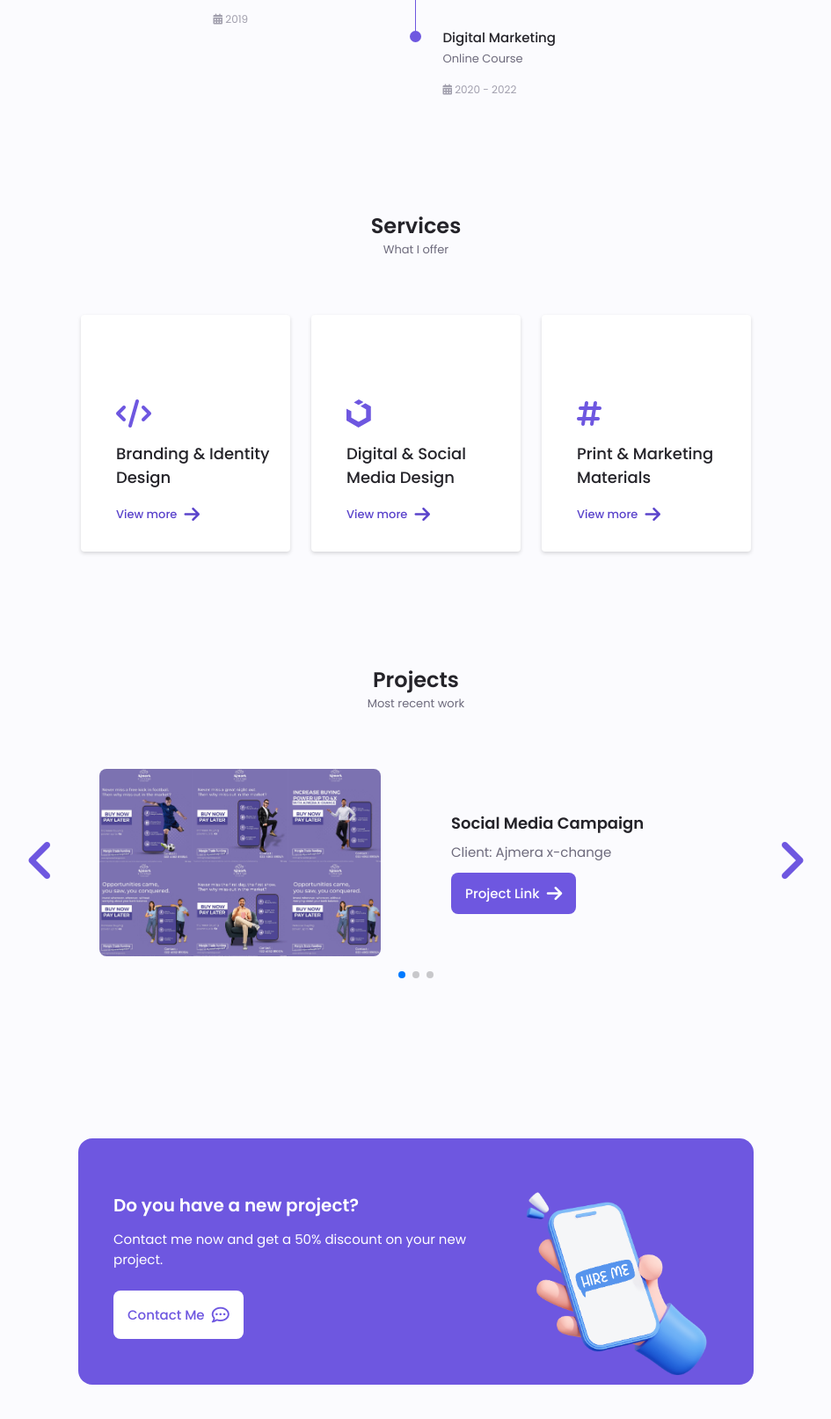
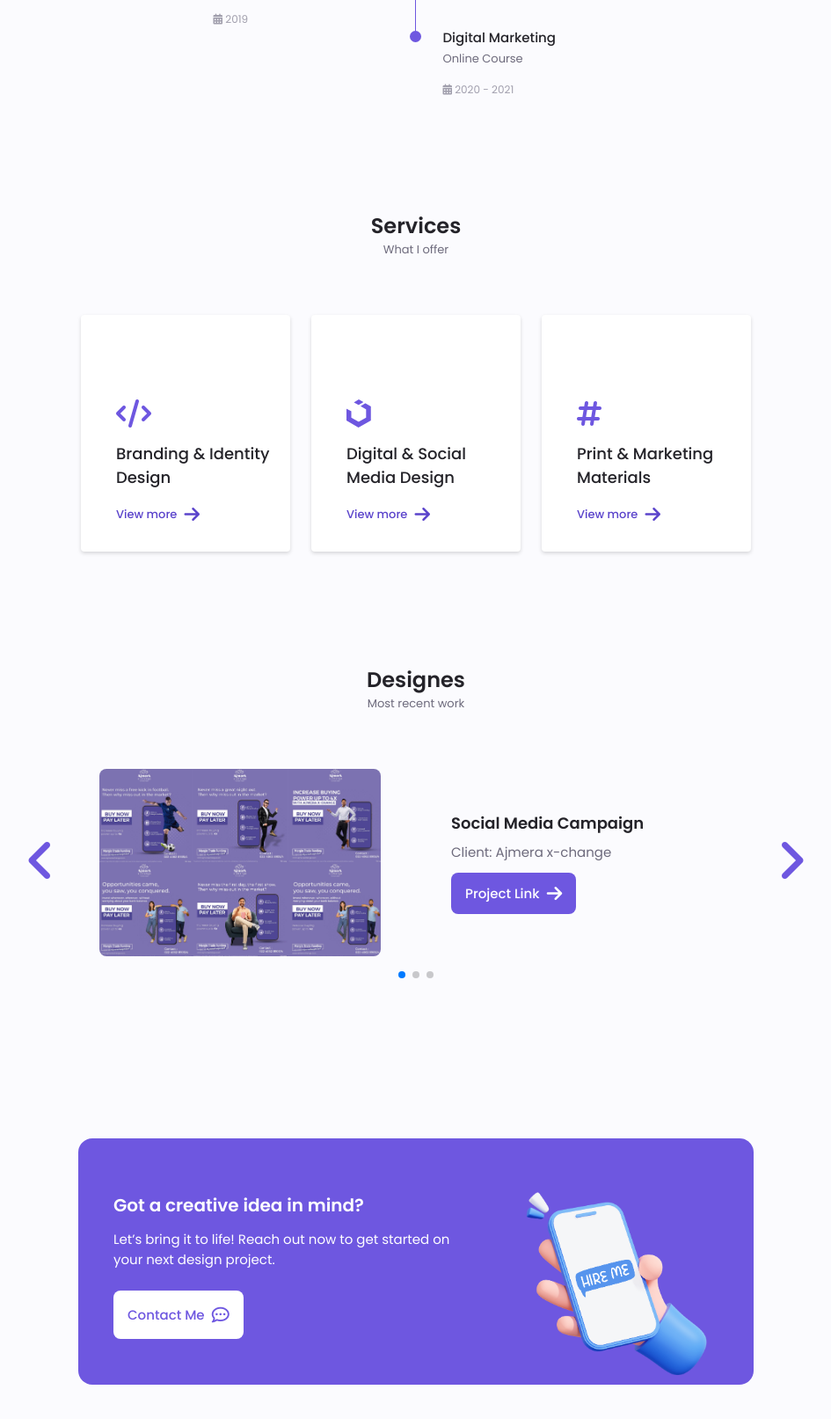
Before and after one commit to vikaspatil1523/ABHIJIT-JADHAV-PORTFOLIO, a plain HTML site: page index.html in a window 1280 px wide. Shown: the part 2256-3869 px from the top of the page at 88% size, without its empty margins (167-1112 px from the left). Drawn offline with Linux system fonts and the light colour scheme.

Commit message:
Update index.html

```diff
--- a/index.html
+++ b/index.html
@@ -313,7 +313,7 @@ From logos and brochures to dynamic social media creatives, I combine creativity
                   <span class="qualification-subtitle">Online Course</span>
                   <div class="qualification-date">
                     <i class="fa-solid fa-calendar-days"></i>
-                    2020 - 2022
+                    2020 - 2021
                   </div>
                 </div>
               </div>
@@ -352,7 +352,7 @@ From logos and brochures to dynamic social media creatives, I combine creativity
                   <span class="qualification-subtitle">Popcorn Infotech Pvt Ltd</span>
                   <div class="qualification-date">
                     <i class="fa-solid fa-calendar-days"></i>
-                    2020 - 2022
+                    2019 - 2022
                   </div>
                 </div>
               </div>
@@ -365,7 +365,7 @@ From logos and brochures to dynamic social media creatives, I combine creativity
                   <span class="qualification-subtitle">Freelancer</span>
                   <div class="qualification-date">
                     <i class="fa-solid fa-calendar-days"></i>
-                    2019 - 2020
+                    2019 - Present
                   </div>
                 </div>
                 <div>
@@ -546,7 +546,7 @@ From logos and brochures to dynamic social media creatives, I combine creativity
 
       <!-- portfolio -->
       <section class="portfolio section" id="portfolio">
-        <h2 class="section-title">Projects</h2>
+        <h2 class="section-title">Designes</h2>
         <span class="section-subtitle">Most recent work</span>
 
         <div class="portfolio-container container swiper-container">
@@ -622,9 +622,9 @@ From logos and brochures to dynamic social media creatives, I combine creativity
         <div class="project-bg">
           <div class="project-container container grid">
             <div class="project-data">
-              <h2 class="project-title">Do you have a new project?</h2>
+              <h2 class="project-title">Got a creative idea in mind?</h2>
               <p class="project-description">
-                Contact me now and get a 50% discount on your new project.
+                Let’s bring it to life! Reach out now to get started on your next design project.
               </p>
               <a href="#contact" class="button button-flex button-white"
                 >Contact Me
```
